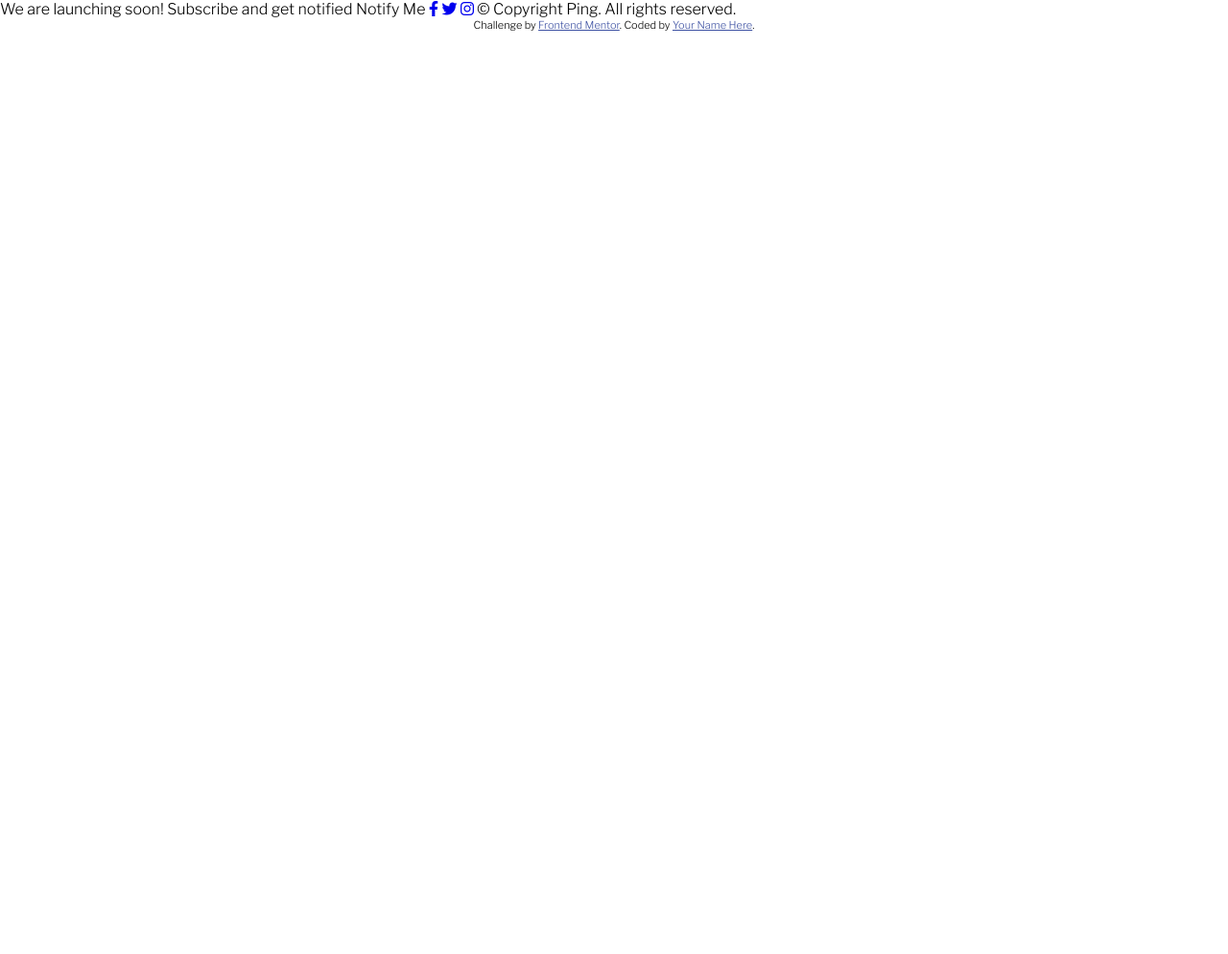
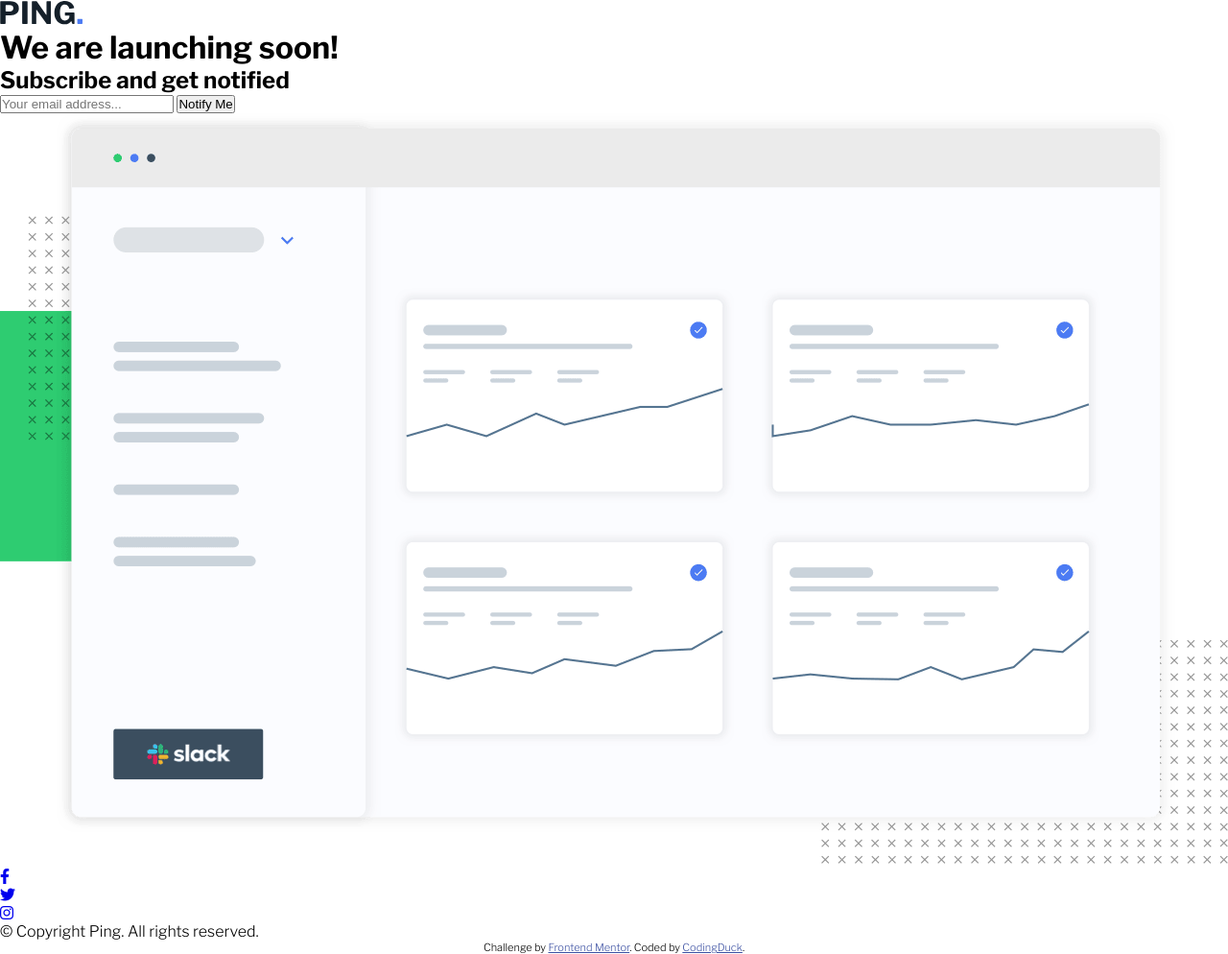
Before and after one commit to KaskaS-O/ping-comming-soon-page, a plain HTML site: page index.html in a window 1280 px wide. Shown: the whole page at 96% size. Before the commit the page ends 800 px from the top, so only its background shows below. Drawn offline with nearby package versions, Linux system fonts and the light colour scheme.

Commit message:
Create basic html layout, main.js, update .gitignore

```diff
--- a/index.html
+++ b/index.html
@@ -17,24 +17,47 @@
   <title>Frontend Mentor | Ping coming soon page</title>
 </head>
 <body>
+  <header class="header">
+    <img src="./images/logo.svg" alt="" class="header__logo">
+    <h1 class="header__title">We are launching soon!</h1>
+    <h2 class="header__subtitle">Subscribe and get notified</h2>
+  </header>
+  <main class="content">
+    <div class="subscription">
+      <form action="submit" class="subscription__form">
+        <input type="text" class="subscription__input" placeholder="Your email address..." />
+        <button type="submit" class="subscritpion__btn">Notify Me</button>
+      </form>
+    </div>
 
-  We are launching soon!
+    <div class="image">
+      <img class="image__img" src="./images/illustration-dashboard.png" alt="illustration-dashboard">
+    </div>
 
-  Subscribe and get notified
+    <div class="socials">
+      <div class="socials__icon">
+        <a href="#"><i class="fab fa-facebook-f"></i></a>
+      </div>
+      <div class="socials__icon">
+        <a href="#"><i class="fab fa-twitter"></i></a>
+      </div>
+      <div class="socials__icon">
+        <a href="#"><i class="fab fa-instagram"></i></a>
+      </div>
+    </div>
 
-  Notify Me
+    <div class="copyright">
+      <p class="copyright__txt">&copy; Copyright Ping. All rights reserved.</p>
+    </div>
+  </main>
 
-  <a href="#"><i class="fab fa-facebook-f"></i></a>
-  <a href="#"><i class="fab fa-twitter"></i></a>
-  <a href="#"><i class="fab fa-instagram"></i></a>
-
-  &copy; Copyright Ping. All rights reserved.
-
-  <footer>
+  <footer class="footer">
     <p class="attribution">
       Challenge by <a href="https://www.frontendmentor.io?ref=challenge" target="_blank">Frontend Mentor</a>.
-      Coded by <a href="#">Your Name Here</a>.
+      Coded by <a href="#">CodingDuck</a>.
     </p>
   </footer>
+
+  <script src="./main.js"></script>
 </body>
 </html>
```
Also changed, not shown: main.js (added), 1 other file.
